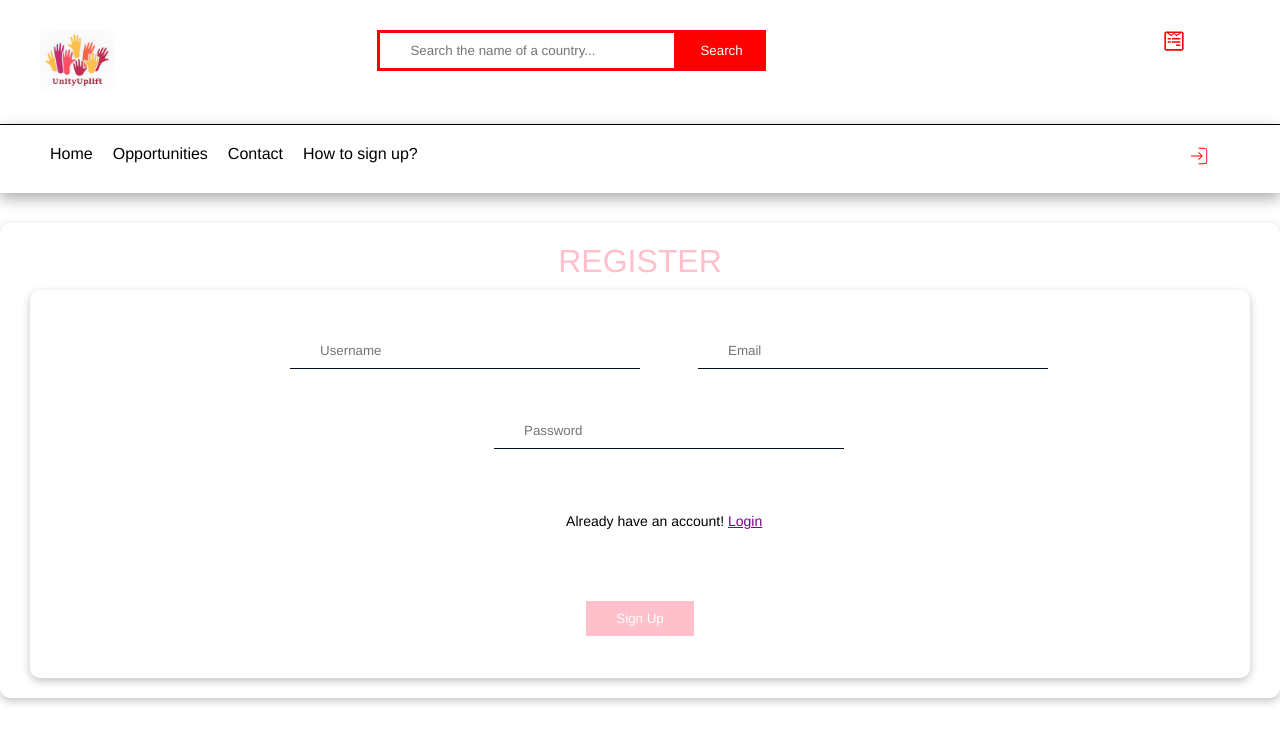
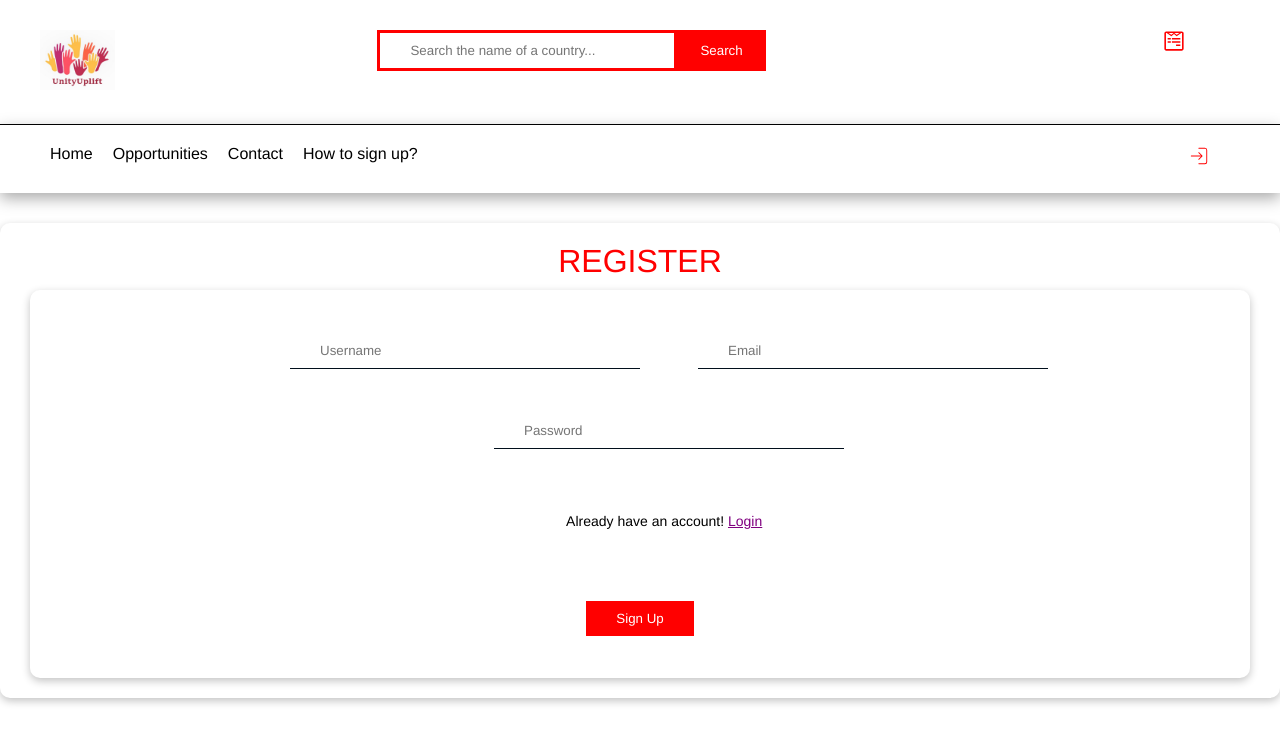
Before and after one commit to 71ana/Volunteer-Matching-Website, a React (Create React App) app in the folder volunteering-matching-website/: page /registration in a window 1280 px wide. Shown: the top 742 px of the page. Built offline with nearby package versions, Linux system fonts and the light colour scheme.

Commit message:
modified css for login

```diff
--- a/volunteering-matching-website/src/login.css
+++ b/volunteering-matching-website/src/login.css
@@ -19,7 +19,7 @@
     text-align: center;
     text-transform: uppercase;
     font-size: 32px;
-    color: pink;
+    color: red;
     font-weight: 200;
 }
 
@@ -81,7 +81,7 @@
     color: #fff;
     border: none;
     outline: none;
-    background-color: pink;
+    background-color: red;
     margin-top: 30px;
     cursor: pointer;
     text-align: center;
@@ -94,7 +94,7 @@
     color: #fff;
     border: none;
     outline: none;
-    background-color: pink;
+    background-color: red;
     margin-top: 30px;
     cursor: pointer;
     text-align: center;
--- a/volunteering-matching-website/src/registration.css
+++ b/volunteering-matching-website/src/registration.css
@@ -19,7 +19,7 @@
     text-align: center;
     text-transform: uppercase;
     font-size: 32px;
-    color: pink;
+    color: red;
     font-weight: 200;
 }
 
@@ -81,7 +81,7 @@
     color: #fff;
     border: none;
     outline: none;
-    background-color: pink;
+    background-color: red;
     margin-top: 30px;
     cursor: pointer;
     text-align: center;
@@ -94,7 +94,7 @@
     color: #fff;
     border: none;
     outline: none;
-    background-color: pink;
+    background-color: red;
     margin-top: 30px;
     cursor: pointer;
     text-align: center;
```
